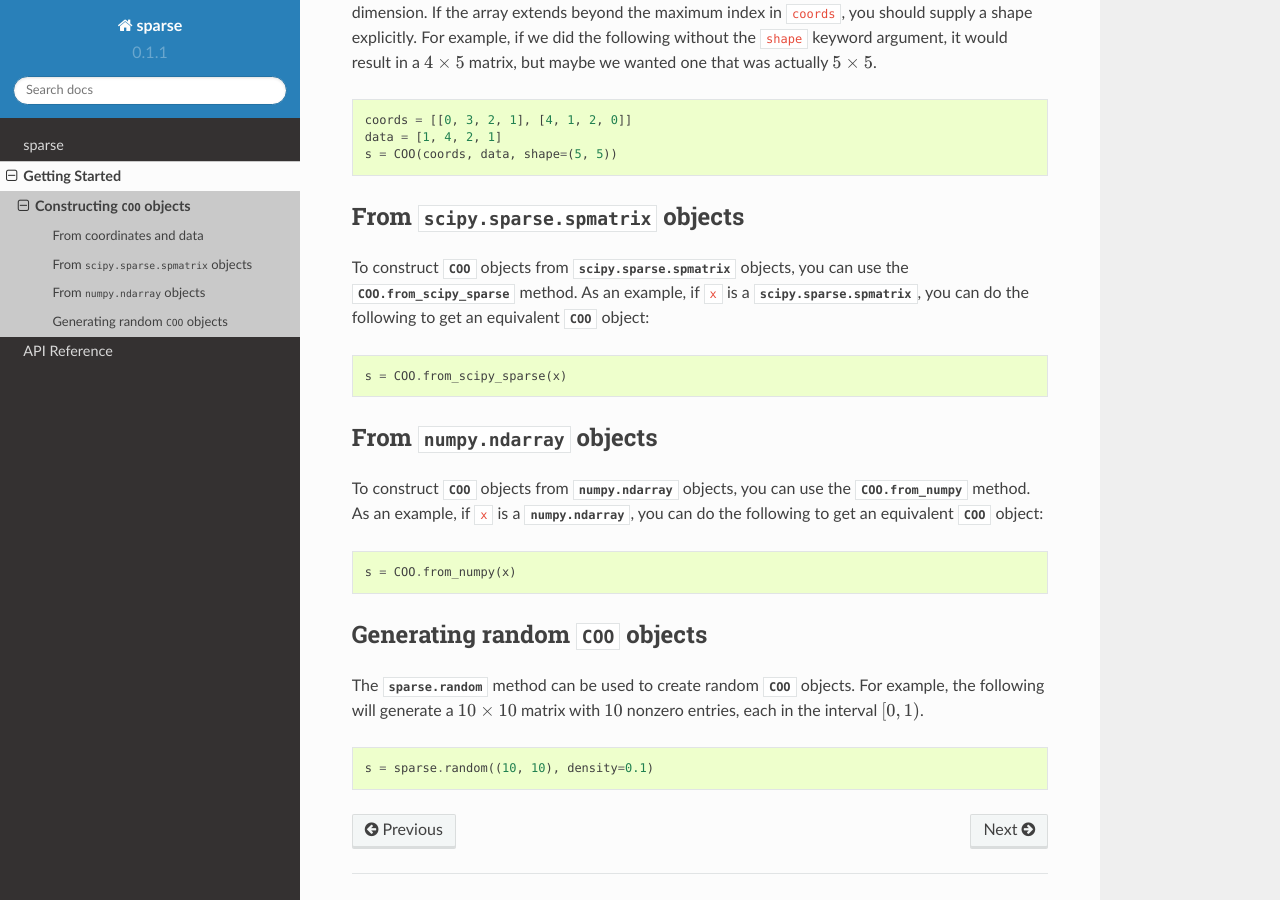
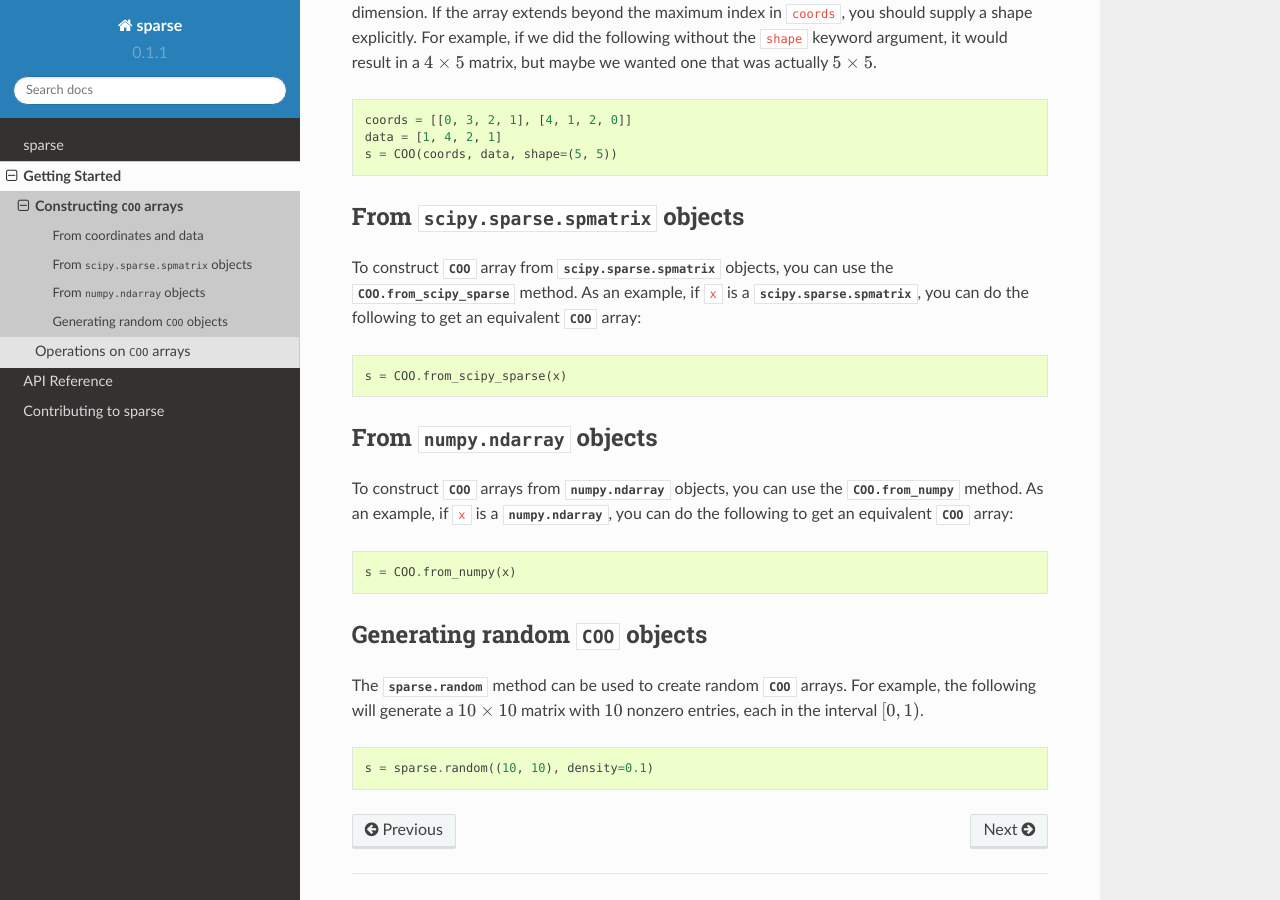
Before and after one commit to pydata/sparse, a Sphinx documentation site: the page built from docs/getting_started/constructing.rst, in a window 1280 px wide and 900 px high, scrolled down 663 px. Built offline with Sphinx 7.4.7 and the Read the Docs theme 2.0.0, drawn with Linux system fonts in a browser that asks for light colours; pages that are not in the unit, such as notebooks, are missing from menus; some of the changed text lies outside the part shown.

Commit message:
Add lots of docs.

```diff
--- a/docs/conf.py
+++ b/docs/conf.py
@@ -179,7 +179,7 @@ texinfo_documents = [
 
 # Example configuration for intersphinx: refer to the Python standard library.
 intersphinx_mapping = {
-    'python': ('https://docs.python.org/3', None),
+    'python': ('https://docs.python.org/3/', None),
     'numpy': ('https://docs.scipy.org/doc/numpy/', None),
     'scipy': ('https://docs.scipy.org/doc/scipy/reference/', None)
 }
--- a/docs/getting_started.rst
+++ b/docs/getting_started.rst
@@ -3,13 +3,13 @@ Getting Started
 
 .. currentmodule:: sparse
 
-The main class in this package is the :obj:`COO` object. Learning
-a few things about this object can be very useful in using this
+The main class in this package is the :obj:`COO` array type. Learning
+a few things about this class can be very useful in using this
 library. This section attempts to document some common things about
 this object.
 
 .. toctree::
-   :maxdepth: 3
+   :maxdepth: 2
 
    getting_started/constructing
    getting_started/operations
--- a/docs/getting_started/constructing.rst
+++ b/docs/getting_started/constructing.rst
@@ -1,11 +1,11 @@
 .. currentmodule:: sparse
 
-Constructing :obj:`COO` objects
-===============================
+Constructing :obj:`COO` arrays
+==============================
 
 From coordinates and data
 -------------------------
-This is the preferred way of constructing :obj:`COO` objects. The
+This is the preferred way of constructing :obj:`COO` arrays. The
 constructor for :obj:`COO` (see :obj:`COO.__init__`) can create these
 objects from two main variables: :code:`coords` and :code:`data`.
 
@@ -46,10 +46,10 @@ explicitly. For example, if we did the following without the
 
 From :obj:`scipy.sparse.spmatrix` objects
 -----------------------------------------
-To construct :obj:`COO` objects from :obj:`scipy.sparse.spmatrix`
+To construct :obj:`COO` array from :obj:`scipy.sparse.spmatrix`
 objects, you can use the :obj:`COO.from_scipy_sparse` method. As an
 example, if :code:`x` is a :obj:`scipy.sparse.spmatrix`, you can
-do the following to get an equivalent :obj:`COO` object:
+do the following to get an equivalent :obj:`COO` array:
 
 .. code-block:: python
 
@@ -57,10 +57,10 @@ do the following to get an equivalent :obj:`COO` object:
 
 From :obj:`numpy.ndarray` objects
 ---------------------------------
-To construct :obj:`COO` objects from :obj:`numpy.ndarray`
+To construct :obj:`COO` arrays from :obj:`numpy.ndarray`
 objects, you can use the :obj:`COO.from_numpy` method. As an
 example, if :code:`x` is a :obj:`numpy.ndarray`, you can
-do the following to get an equivalent :obj:`COO` object:
+do the following to get an equivalent :obj:`COO` array:
 
 .. code-block:: python
 
@@ -69,7 +69,7 @@ do the following to get an equivalent :obj:`COO` object:
 Generating random :obj:`COO` objects
 ------------------------------------
 The :obj:`sparse.random` method can be used to create random
-:obj:`COO` objects. For example, the following will generate
+:obj:`COO` arrays. For example, the following will generate
 a :math:`10 \times 10` matrix with :math:`10` nonzero entries,
 each in the interval :math:`[0, 1)`.
 
--- a/docs/index.rst
+++ b/docs/index.rst
@@ -38,3 +38,4 @@ can jump to the :doc:`API reference <api>`. You can also see the contents in the
    self
    getting_started
    api
+   contributing
--- a/setup.py
+++ b/setup.py
@@ -22,7 +22,7 @@ setup(name='sparse',
               'pytest-cov',
               'pytest-flake8',
           ],
-          'docs' : [
+          'docs': [
               'sphinx',
               'sphinxcontrib-napoleon',
               'sphinx_rtd_theme',
```
Also changed, not shown: docs/contributing.rst (added, +7 -0 lines), docs/getting_started/operations.rst (added, +14 -0 lines), docs/getting_started/operations/basic.rst (added, +101 -0 lines), docs/getting_started/operations/elemwise.rst (added, +63 -0 lines), docs/getting_started/operations/other.rst (added, +7 -0 lines), docs/getting_started/operations/reductions.rst (added, +45 -0 lines), 1 other file.
